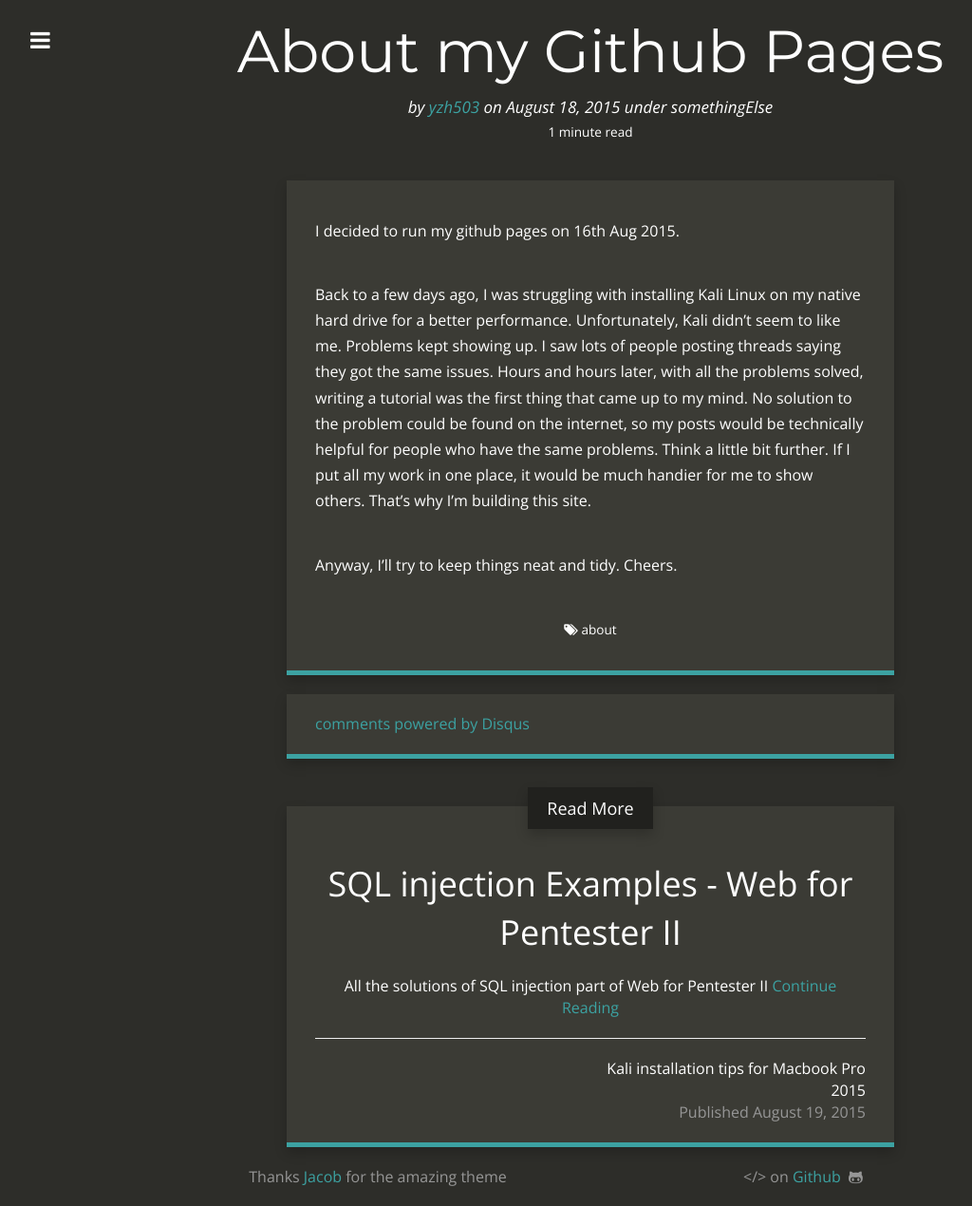
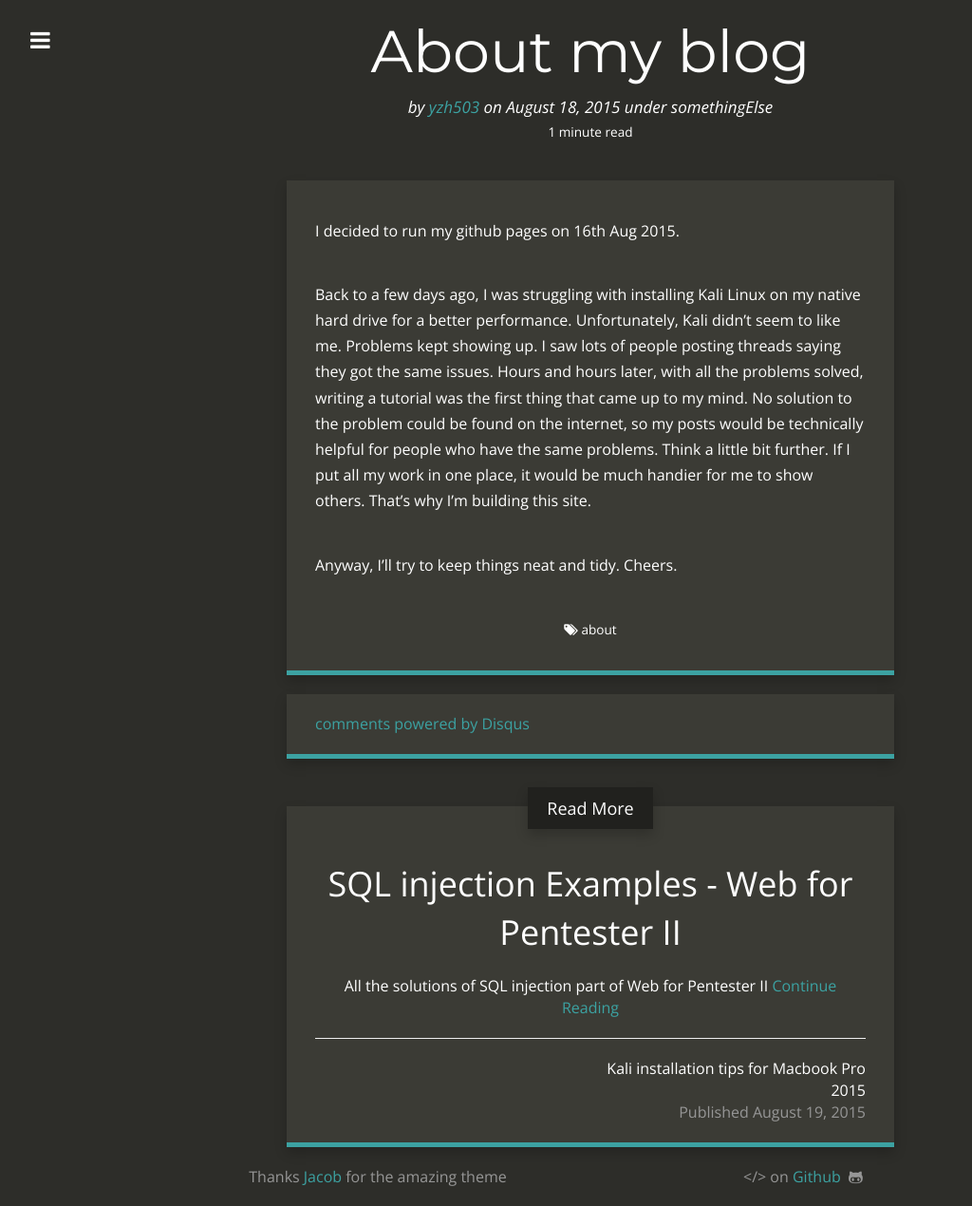
Before and after one commit to yzh503/yzh503.github.io, a Jekyll site: the page built from _posts/2015-08-18-About-my-github-pages.markdown, in a window 1280 px wide. Shown: the whole page at 95% size, without its empty margins (18-1042 px from the left). Built offline with Jekyll 4.4.1, drawn with Linux system fonts in a browser that asks for light colours; nearby versions of some CDN libraries; Markdown is read by kramdown in place of the engine named in the settings; comment, search, counter and statistics services are not loaded.

Commit message:
change title

```diff
--- a/_posts/2015-08-18-About-my-github-pages.markdown
+++ b/_posts/2015-08-18-About-my-github-pages.markdown
@@ -1,6 +1,6 @@
 ---
 layout: post
-title: About my Github Pages
+title: About my blog
 date: 2015-08-18
 summary: About how I started
 categories: somethingElse
```
